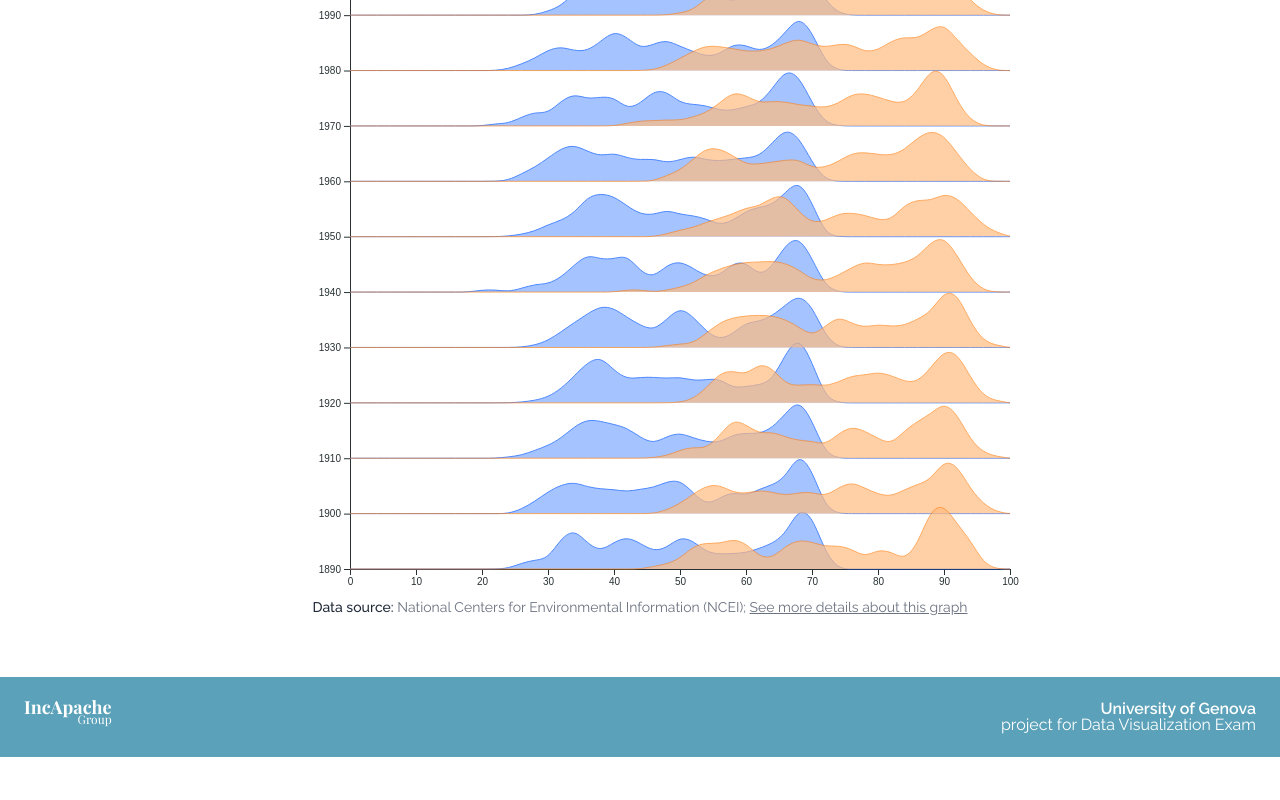
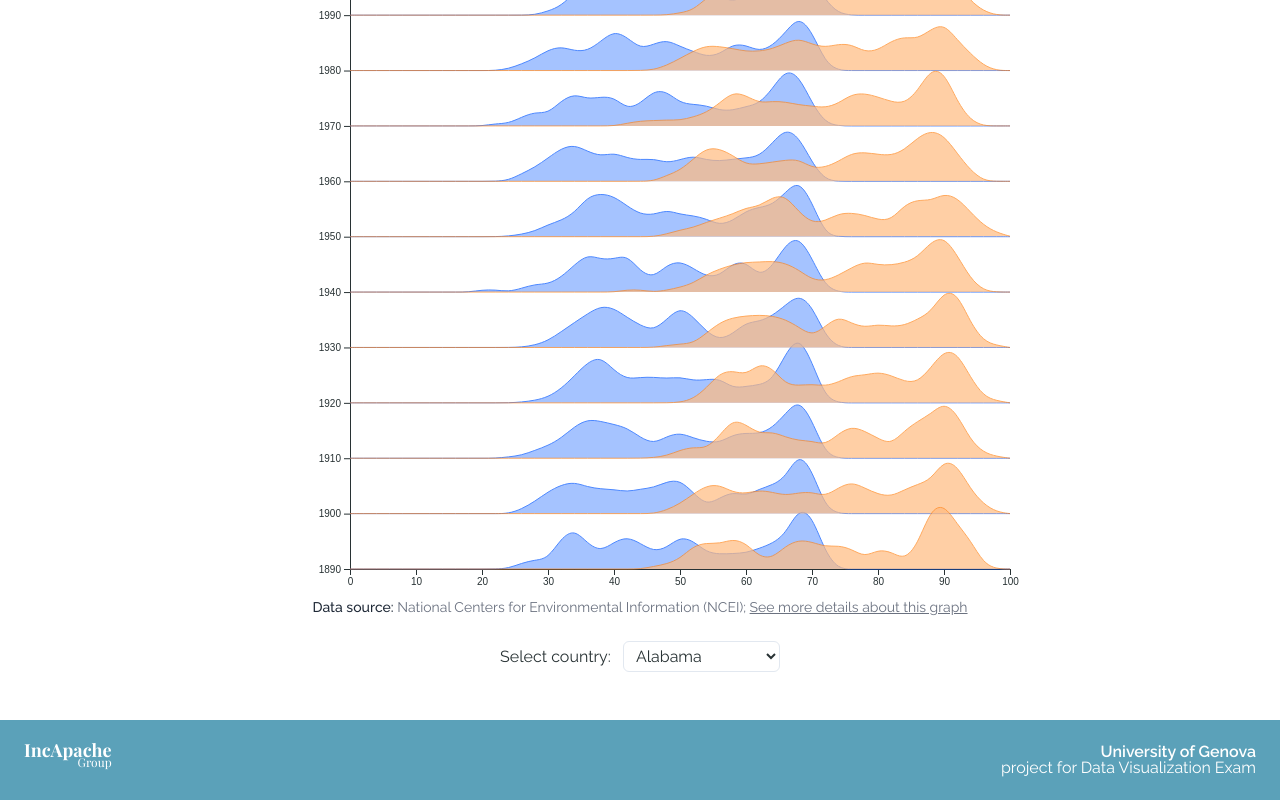
Before and after one commit to Berrutz/DataVis-Project, a Next.js app in the folder web-application/: page /DataVis-Project/assignments/assignment-4 in a window 1280 px wide. Shown: the part 1454-2254 px from the top of the page. Before the commit the page ends 2211 px from the top, so only its background shows below. Built offline with nearby package versions, Linux system fonts and the light colour scheme.

Commit message:
Add selector to my-Ridge-Chart

```diff
--- a/web-application/src/app/assignments/assignment-4/_components/my-Ridge-Chart.tsx
+++ b/web-application/src/app/assignments/assignment-4/_components/my-Ridge-Chart.tsx
@@ -193,7 +193,7 @@ const MyRidgeLineChart: React.FC<RidgeLineSmallScreenPops> = ({ newWidth }) => {
       <div className="relative w-full mb-2">
         <div className="flex relative justify-center items-center w-full">
           <div className="relative overflow-x-auto h-full w-fit">
-            <svg ref={svgRef}></svg>
+            <svg ref={svgRef} />
             <Tooltip id="tooltip" />
           </div>
         </div>
@@ -215,6 +215,23 @@ const MyRidgeLineChart: React.FC<RidgeLineSmallScreenPops> = ({ newWidth }) => {
           </div>
         </ShowMoreChartDetailsModalDialog>
       </DataSourceInfo>
+      <div className="mt-3">
+        <label htmlFor="country">Select country: </label>
+        <select
+          id="country"
+          value={selectedCountryCode}
+          onChange={(e) => setSelectedCountryCode(e.target.value)} // Nessuna conversione a number
+          className="py-1 px-2 ml-2 rounded-md border bg-background"
+        >
+          {[...new Set(minData.map((d) => d.countryName))].map(
+            (countryName) => (
+              <option key={countryName} value={countryName}>
+                {countryName}
+              </option>
+            )
+          )}
+        </select>
+      </div>
     </div>
   );
 };
```
